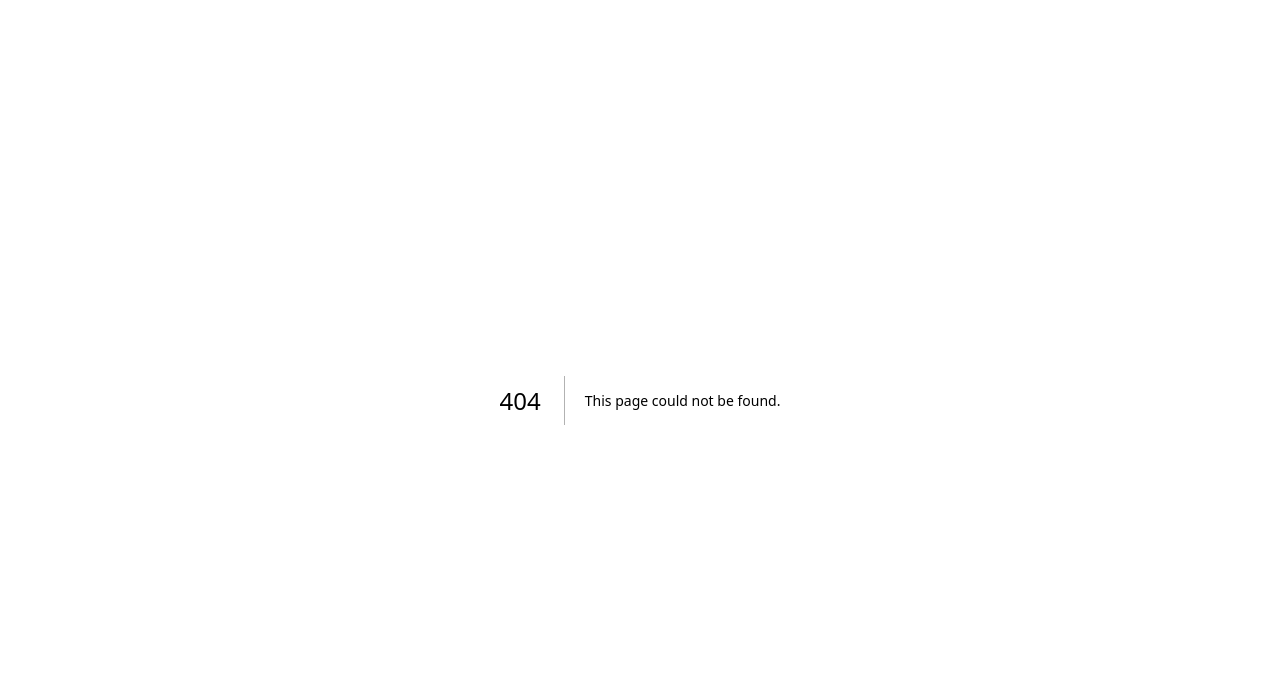
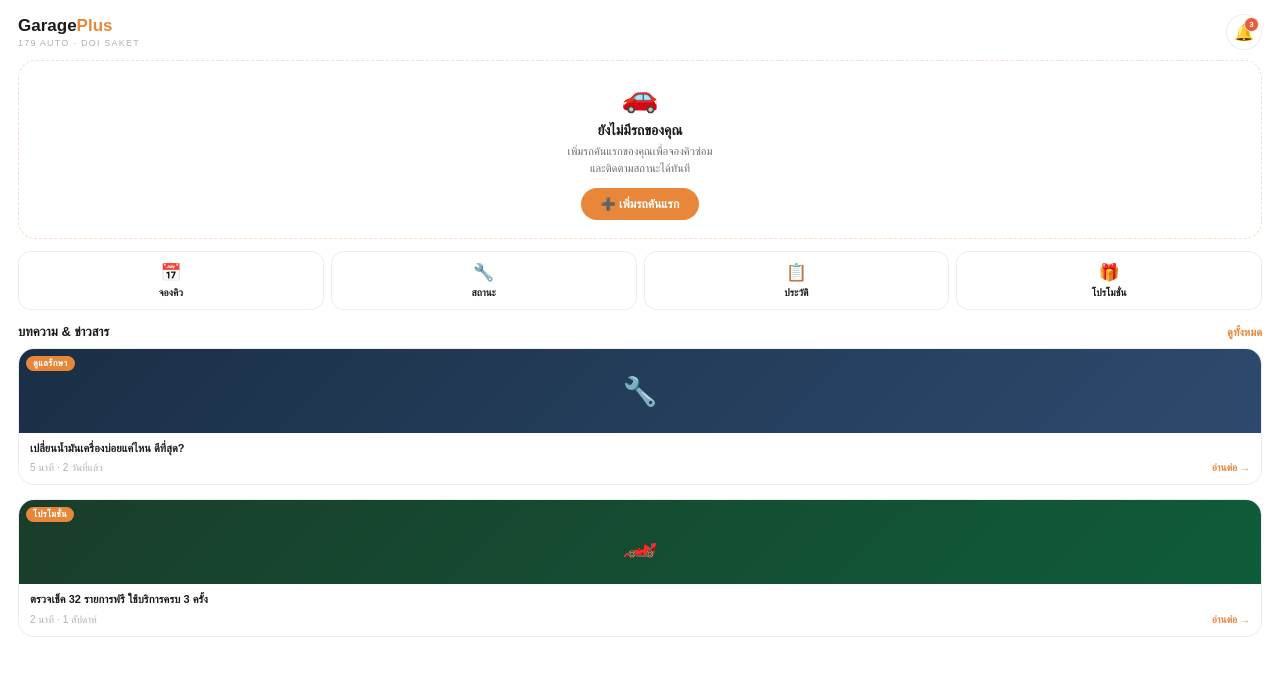
Before and after one commit to 404notfoundme555/garage-plus-app, a Next.js app: page /homeEmpty in a window 1280 px wide. Before the commit this address had no page. Shown: the top 676 px of the page. Built offline with nearby package versions, Linux system fonts and the light colour scheme; a small style sheet from the web is missing.

Commit message:
feat: create home empty  page layout

```diff
--- /dev/null
+++ b/src/app/homeEmpty/page.jsx
@@ -0,0 +1,112 @@
+'use client'
+import Header from "@/components/layout/Header"
+import { useRouter } from 'next/navigation'
+
+export default function HomeEmptyPage() {
+  const router = useRouter()
+
+  return (
+    <div id="sc-home-empty">
+
+      <Header />
+
+      {/* EMPTY CAR */}
+      <div
+        className="hcar-empty"
+        onClick={() => router.push('/add-car')}
+      >
+        <div className="hem-ic">🚗</div>
+        <div className="hem-t">ยังไม่มีรถของคุณ</div>
+        <div className="hem-s">
+          เพิ่มรถคันแรกของคุณเพื่อจองคิวซ่อม<br />
+          และติดตามสถานะได้ทันที
+        </div>
+        <div className="hem-btn">➕ เพิ่มรถคันแรก</div>
+      </div>
+
+      {/* QUICK MENU */}
+      <div className="qgrd">
+        <div className="qc" onClick={() => router.push('/booking')}>
+          <div className="qic">📅</div>
+          <div className="qn">จองคิว</div>
+        </div>
+
+        <div className="qc" onClick={() => router.push('/status')}>
+          <div className="qic">🔧</div>
+          <div className="qn">สถานะ</div>
+        </div>
+
+        <div className="qc" onClick={() => router.push('/history')}>
+          <div className="qic">📋</div>
+          <div className="qn">ประวัติ</div>
+        </div>
+
+        <div className="qc">
+          <div className="qic">🎁</div>
+          <div className="qn">โปรโมชั่น</div>
+        </div>
+      </div>
+
+      {/* HEADER */}
+      <div className="sxhd">
+        <div className="sxt">บทความ & ข่าวสาร</div>
+        <div className="sxl">ดูทั้งหมด</div>
+      </div>
+
+      {/* ARTICLE 1 */}
+      <div
+        style={{
+          margin: '0 18px 14px',
+          background: 'var(--surf)',
+          borderRadius: '16px',
+          border: '.5px solid var(--brd)',
+          overflow: 'hidden'
+        }}
+      >
+        <div
+          className="aib"
+          style={{ background: 'linear-gradient(135deg,#1a2f45,#2D4A6E)' }}
+        >
+          <span>🔧</span>
+          <div className="abg">ดูแลรักษา</div>
+        </div>
+
+        <div className="ab">
+          <div className="at">เปลี่ยนน้ำมันเครื่องบ่อยแค่ไหน ดีที่สุด?</div>
+          <div className="art-footer">
+            <span className="am">5 นาที · 2 วันที่แล้ว</span>
+            <span className="art-read">อ่านต่อ →</span>
+          </div>
+        </div>
+      </div>
+
+      {/* ARTICLE 2 */}
+      <div
+        style={{
+          margin: '0 18px 14px',
+          background: 'var(--surf)',
+          borderRadius: '16px',
+          border: '.5px solid var(--brd)',
+          overflow: 'hidden'
+        }}
+      >
+        <div
+          className="aib"
+          style={{ background: 'linear-gradient(135deg,#1A3D2B,#0F5C3A)' }}
+        >
+          <span>🏎️</span>
+          <div className="abg">โปรโมชั่น</div>
+        </div>
+
+        <div className="ab">
+          <div className="at">ตรวจเช็ค 32 รายการฟรี ใช้บริการครบ 3 ครั้ง</div>
+          <div className="art-footer">
+            <span className="am">2 นาที · 1 สัปดาห์</span>
+            <span className="art-read">อ่านต่อ →</span>
+          </div>
+        </div>
+      </div>
+
+    </div>
+  )
+}
```
